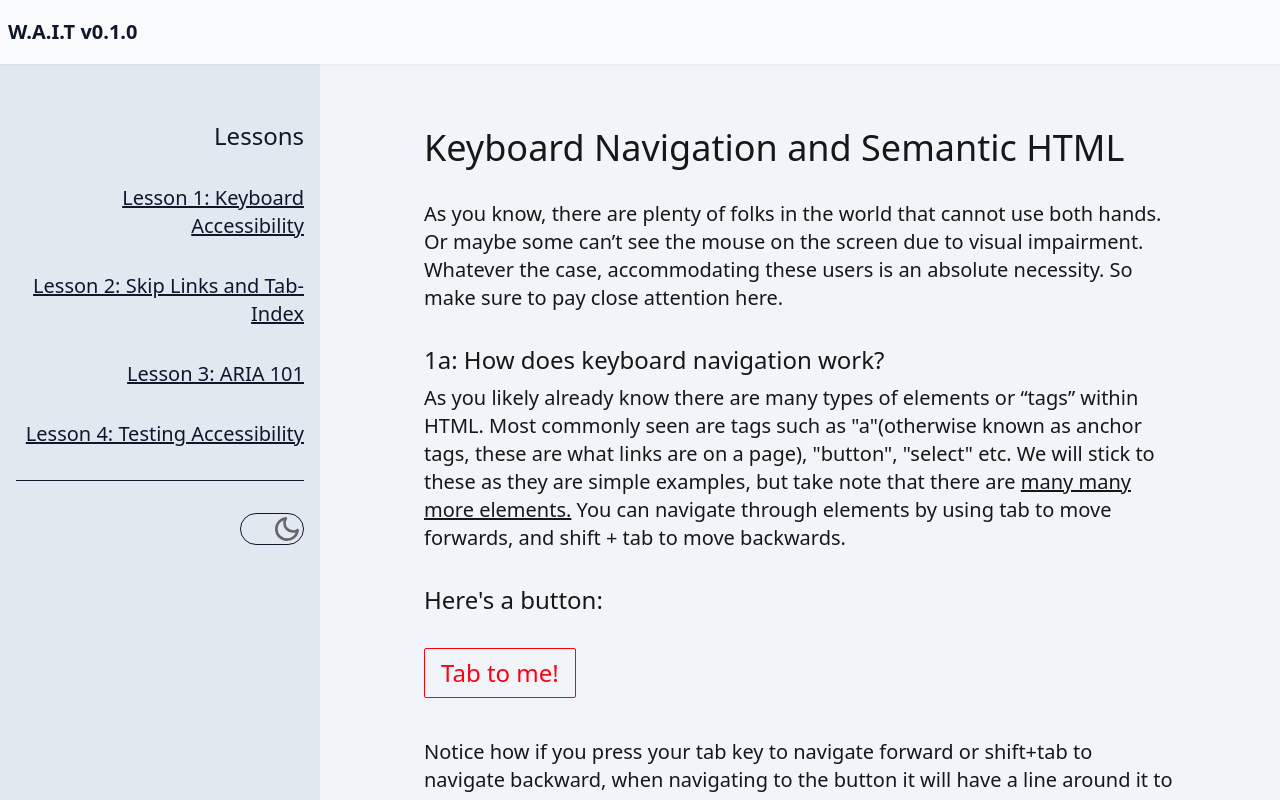
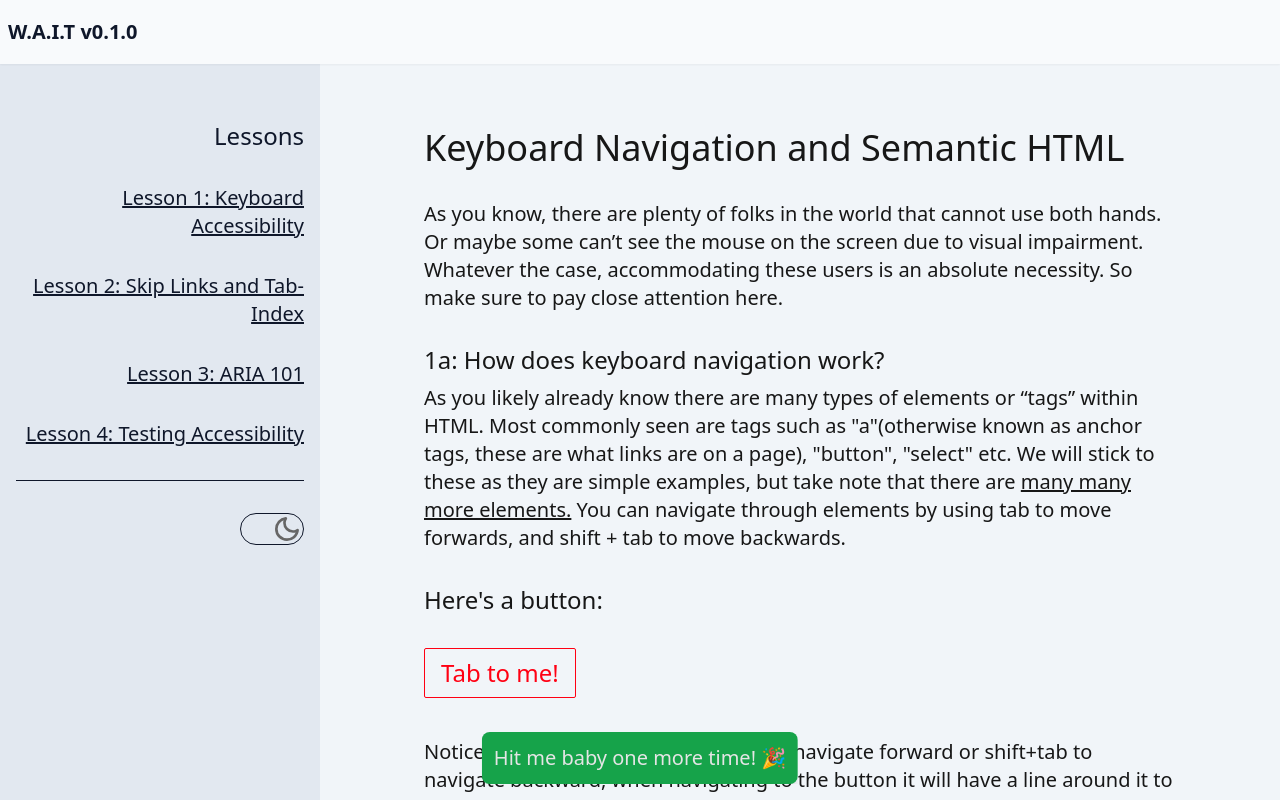
Before and after one commit to joayo13/w3bdojo, a SvelteKit app: page /lessons/lesson-1 in a window 1280 px wide. Both pictures are taken after a click on the button "Tab to me!". Shown: the top 800 px of the page. Built offline with nearby package versions, Linux system fonts and the light colour scheme.

Commit message:
replaced generic alerts with global notification system

```diff
--- /dev/null
+++ b/src/lib/components/GlobalNotifications.svelte
@@ -0,0 +1,15 @@
+<script lang="ts">
+	import { notifications } from '$lib/stores/notifications';
+	import { flip } from 'svelte/animate';
+	import { fade } from 'svelte/transition';
+</script>
+
+<ul
+	class="fixed bottom-4 left-1/2 z-50 flex -translate-x-1/2 flex-col items-center gap-2 overflow-hidden"
+>
+	{#each $notifications as message (message.id)}
+		<li class="w-fit rounded-lg bg-green-600 text-neutral-200 p-3 shadow-lg" transition:fade animate:flip>
+			{message.message}
+		</li>
+	{/each}
+	</ul>
--- /dev/null
+++ b/src/lib/stores/notifications.ts
@@ -0,0 +1,21 @@
+import { writable } from 'svelte/store';
+
+type Notification = {
+	id: number;
+	message: string;
+};
+
+const notifications = writable<Notification[]>([]);
+
+const addNotification = (message: string, duration = 3000) => {
+	const id = Date.now();
+
+	notifications.update((n) => [...n, { id, message }]);
+
+	// Delay removal to allow the transition to complete
+	setTimeout(() => {
+		notifications.update((n) => n.filter((notif) => notif.id !== id));
+	}, duration);
+};
+
+export { notifications, addNotification };
--- a/src/routes/+layout.svelte
+++ b/src/routes/+layout.svelte
@@ -3,6 +3,7 @@
 	import '../app.css';
 	import { slide } from 'svelte/transition';
 	import { quintOut } from 'svelte/easing';
+	import GlobalNotifications from '$lib/components/GlobalNotifications.svelte';
 	let darkMode = $state(false);
 	let mobileNavLinksVisible = $state(false);
 	let { children } = $props();
@@ -144,6 +145,6 @@
 <div
 	id="main-content"
 	class="flex min-h-screen justify-center bg-slate-100 pt-32 text-xl text-neutral-900 md:pl-80 dark:bg-slate-900 dark:text-neutral-200"
->
+>   <GlobalNotifications/>
 	{@render children()}
 </div>
--- a/src/routes/lessons/lesson-1/+page.svelte
+++ b/src/routes/lessons/lesson-1/+page.svelte
@@ -1,4 +1,5 @@
 <script>
+	import { addNotification } from '$lib/stores/notifications';
 	import CodeBlock from '../../../components/CodeBlock.svelte';
 	import LessonLink from '../../../components/LessonLink.svelte';
 	import Quiz from '../../../components/Quiz.svelte';
@@ -23,7 +24,7 @@
 </p>
 <h2 class="mt-8 text-2xl">Here's a button:</h2>
 <button
-	onclick={() => alert('Yay!')}
+	onclick={() => addNotification("Hit me baby one more time! 🎉")}
 	class="tab-button my-8 rounded-sm border border-inherit px-4 py-2 text-2xl">Tab to me!</button
 >
 <p class="mt-2">
@@ -44,7 +45,7 @@
 </p>
 <select
 	class="mt-8 rounded-md border px-2 py-2 text-neutral-900 dark:bg-neutral-900 dark:text-neutral-200"
-	onchange={(e) => (e.currentTarget.value === 'Spongebob' ? alert("I'm ready!") : null)}
+	onclick={(e) => { e.currentTarget.value === 'Spongebob' ? addNotification("I'm ready, promotion! 🎉") : null}}
 >
 	<option>Shrek</option>
 	<option>Spiderman</option>
```
